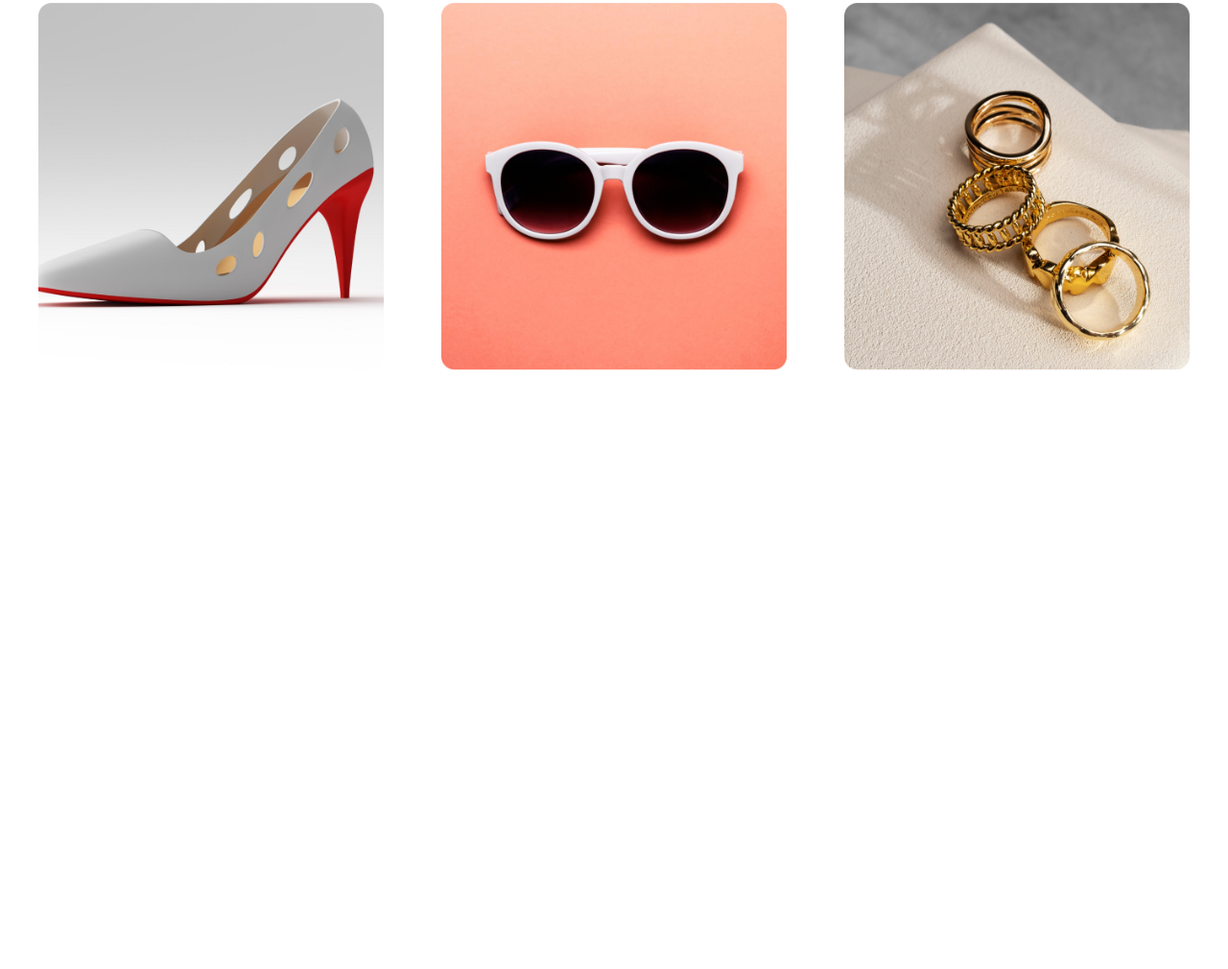
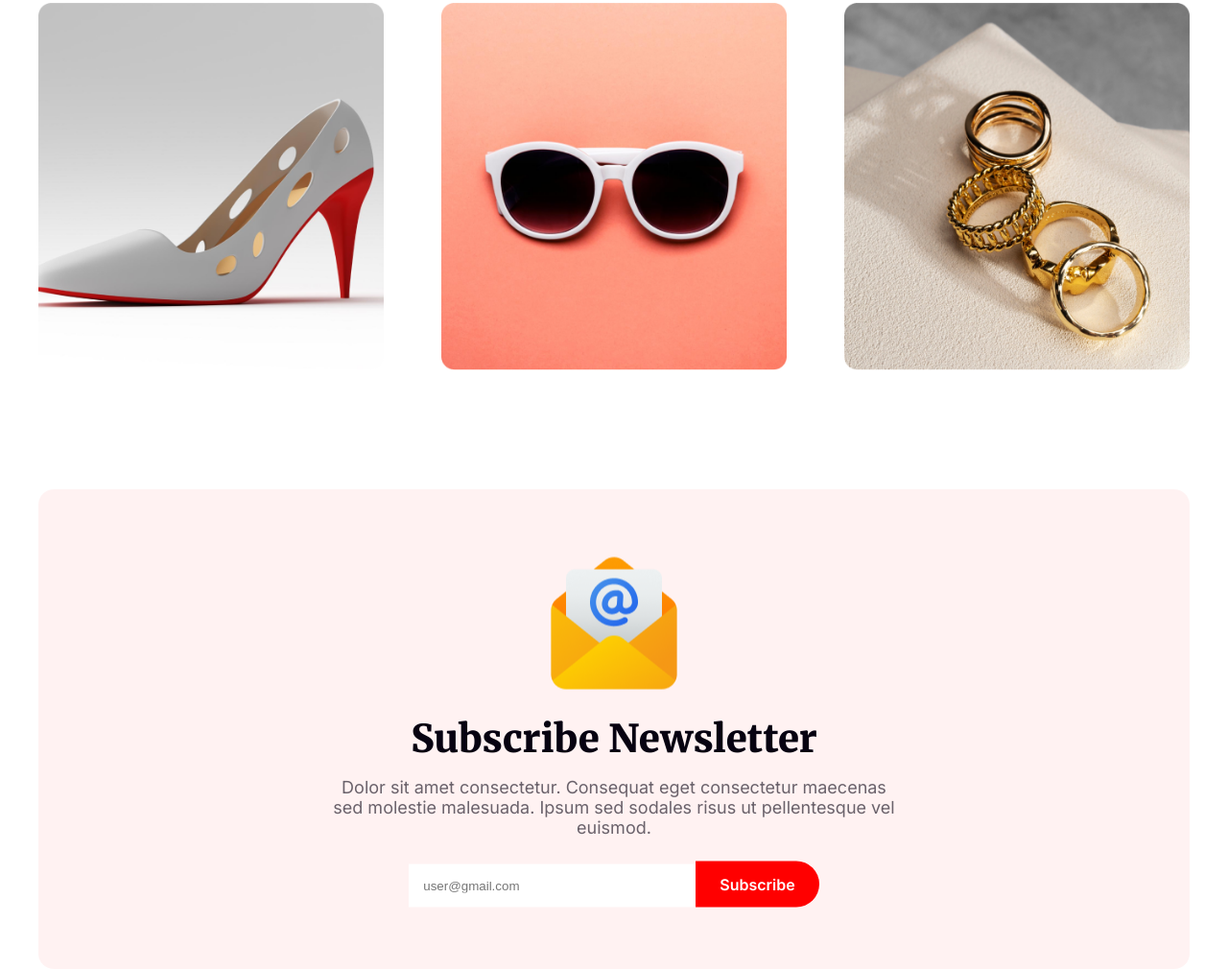
Before and after one commit to rajuAhmed90/new-year-new-mission, a plain HTML site: page index.html in a window 1280 px wide. Shown: the part 3779-4789 px from the top of the page at 96% size. Before the commit the page ends 4189 px from the top, so only its background shows below. Drawn offline with Linux system fonts and the light colour scheme.

Commit message:
newsletter section done

```diff
--- a/index.html
+++ b/index.html
@@ -136,7 +136,15 @@
     </section>
 
 
-
+    <section class="newsletter-section">
+      <div class="newsletter-info">
+        <img src="images/group61.png" alt="">
+        <h2 class="newsletter-heading">Subscribe Newsletter</h2>
+        <p class="newsletter-para">Dolor sit amet consectetur. Consequat eget consectetur maecenas sed molestie malesuada. Ipsum sed sodales risus ut pellentesque vel euismod. </p>
+        <input  class="news-email" type="email" placeholder="user@gmail.com">
+        <button class="subscribe">Subscribe</button>
+      </div>
+    </section>
 
   </main>
 
--- a/styles/style.css
+++ b/styles/style.css
@@ -377,3 +377,61 @@
 .single-image img {
     width: 100%;
 }
+
+.newsletter-section {
+    margin-top: 100px;
+    height: 500px;
+    border-radius: 16px;
+    background: rgba(255, 0, 0, 0.05);
+    position: relative;
+}
+
+.newsletter-info {
+    position: absolute;
+    top: 50%;
+    left: 50%;
+    transform: translate(-50%, -50%);
+    text-align: center;
+}
+
+.newsletter-heading {
+    color: #070211;
+    font-family: Merriweather;
+    font-size: 40px;
+    font-style: normal;
+    font-weight: 900;
+    text-transform: capitalize;
+    margin-top: 15px;
+}
+
+.newsletter-para {
+    color: rgba(7, 2, 17, 0.60);
+    font-family: Inter;
+    font-size: 18px;
+    font-style: normal;
+    font-weight: 400;
+    margin-top: 15px;
+    margin-bottom: 25px;
+}
+
+.news-email {
+    padding: 15px;
+    width: 300px;
+    /* font-size: 15px; */
+    border: none;
+}
+
+.subscribe {
+    padding: 14px 25px;
+    margin-left: -5px;
+    border-radius: 0px 50px 50px 0px;
+    background: #F00;
+    border: none;
+    color: #FFF;
+    text-align: center;
+    font-family: Inter;
+    font-size: 16px;
+    font-style: normal;
+    font-weight: 600;
+    text-transform: capitalize;
+}
```
